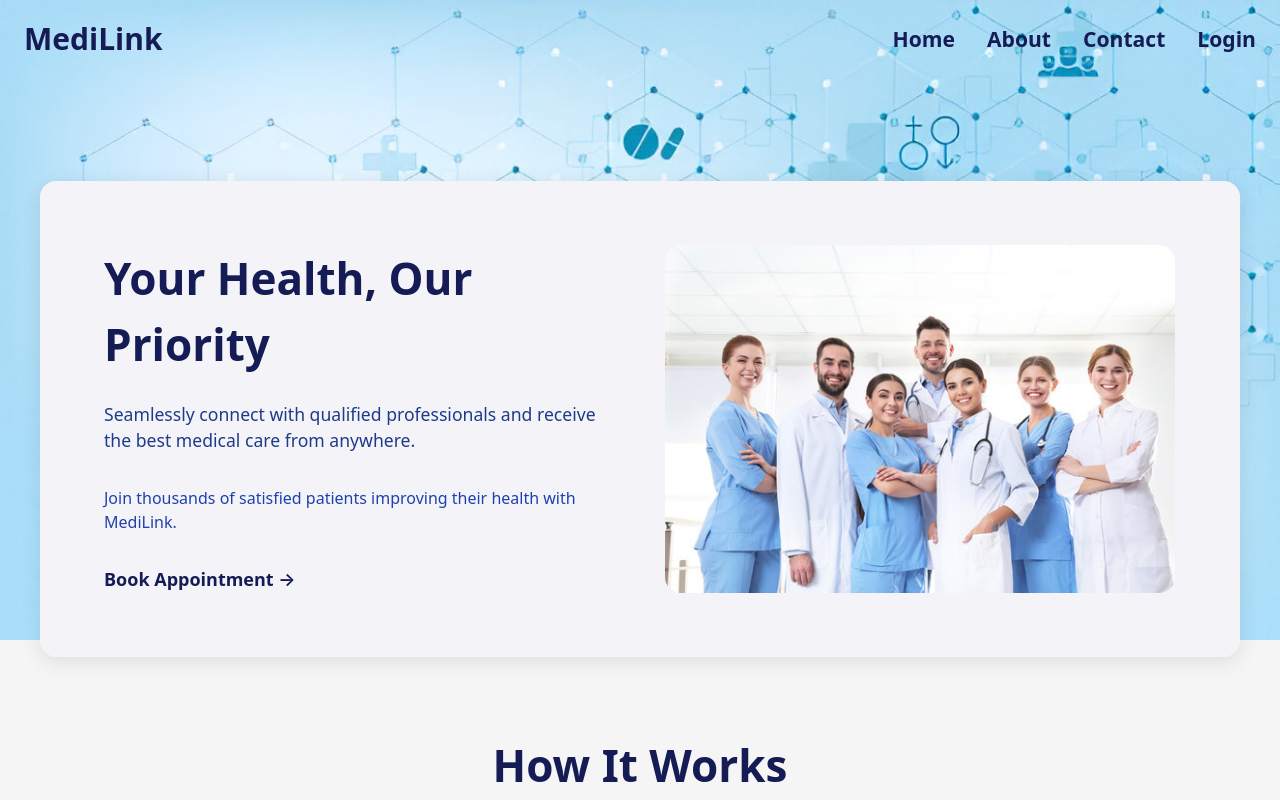
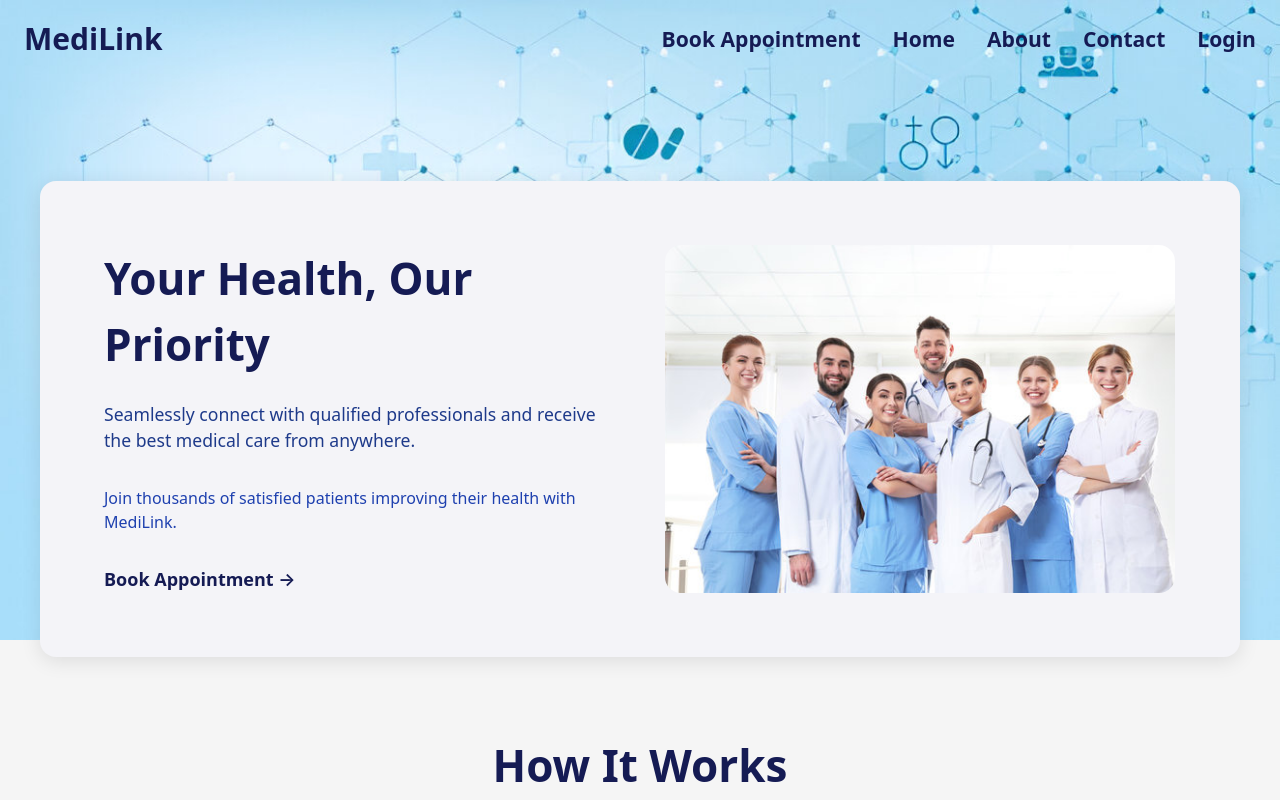
Before and after one commit to SalviVishakha/Medilink-, a React (Create React App) app in the folder frontend/: page / in a window 1280 px wide. Shown: the top 800 px of the page. Built offline with nearby package versions, Linux system fonts and the light colour scheme; the HTML template or start-up script is replaced by a standard one.

Commit message:
appointment

```diff
--- a/frontend/src/pages/Home.jsx
+++ b/frontend/src/pages/Home.jsx
@@ -19,6 +19,7 @@ const Home = () => {
       <nav className="navbar">
         <div className="logo">MediLink</div>
         <ul className="nav-links">
+          <li>Book Appointment</li>
           <li>Home</li>
           <li>About</li>
           <li>Contact</li>
```
